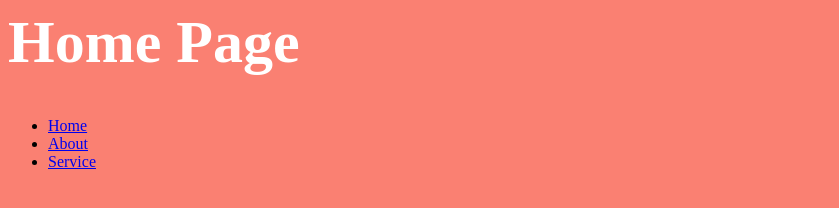
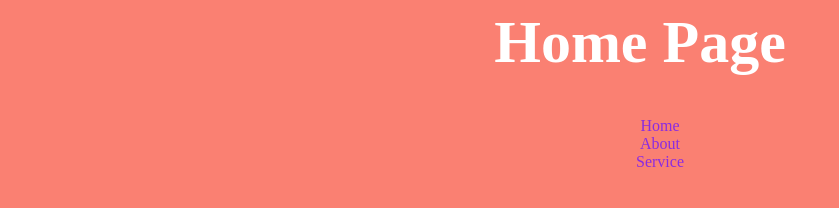
Before and after one commit to natitorn0001/git-workflow, a plain HTML site: page index.html in a window 1280 px wide. Shown: the whole page, without its empty margins (0-839 px from the left). Drawn offline with Linux system fonts and the light colour scheme.

Commit message:
update style.css file

```diff
--- a/css/style.css
+++ b/css/style.css
@@ -1,9 +1,22 @@
-body{
-background-color: salmon;
-
+body {
+    background-color: salmon;
 }
 
-h1{
-    color : white;
+h1 {
+    color: white;
     font-size: 60px;
+    text-align: center;
 }
+
+ul {
+    list-style-type: none;
+}
+
+ul li {
+    text-align: center;
+}
+
+ul li a {
+    text-decoration: none;
+    color: blueviolet;
+}
```
